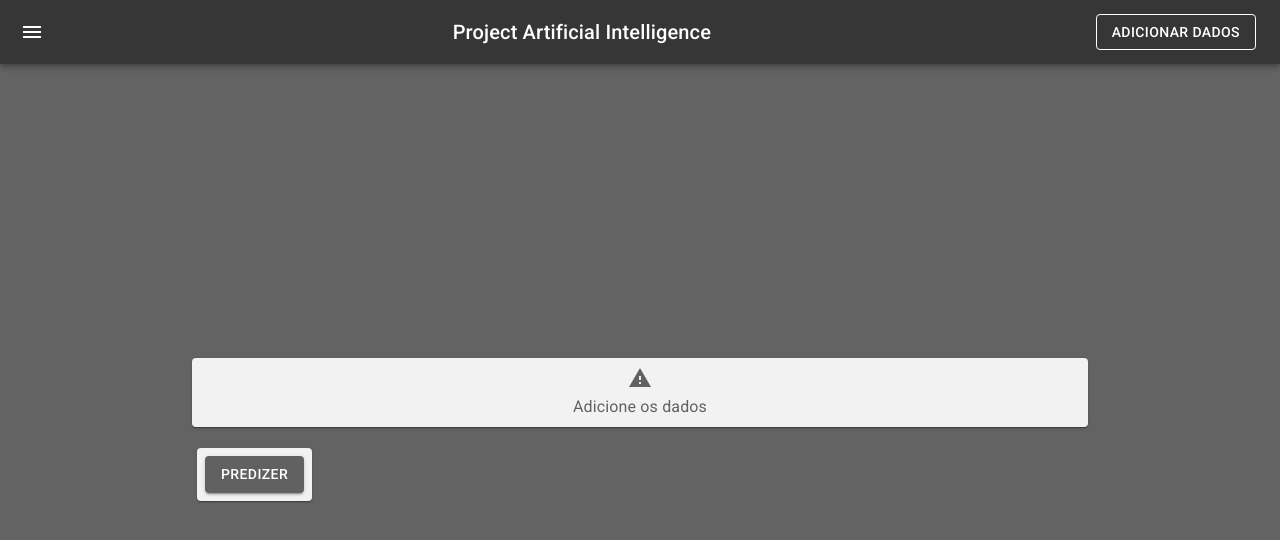
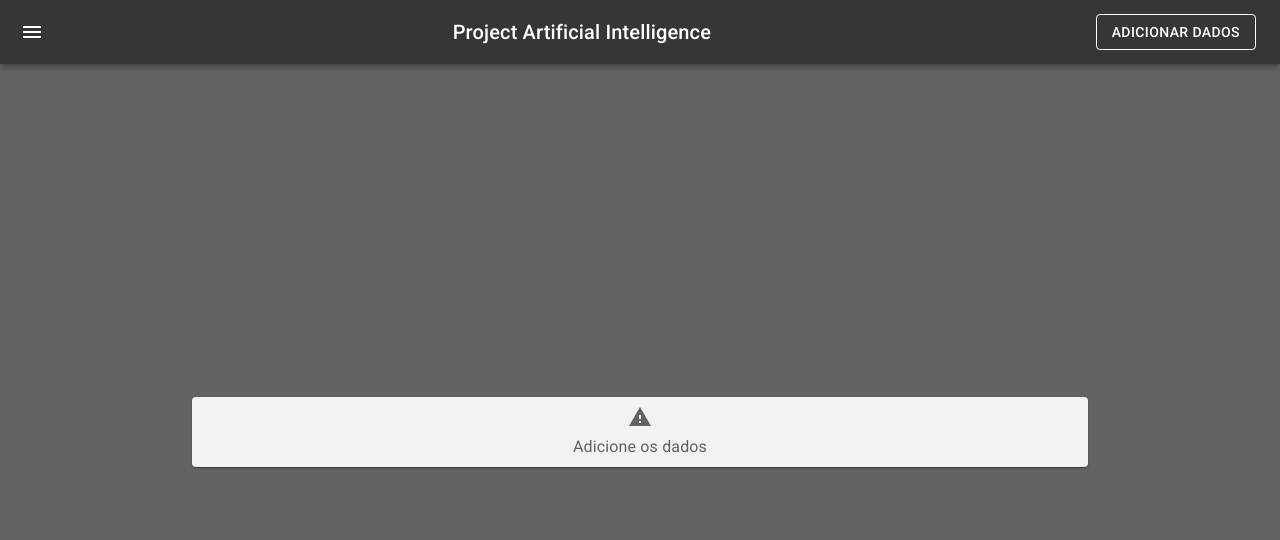
Before and after one commit to isleymartins/IA, a React (Vite) app in the folder frontend/: page / in a window 1280 px wide. Shown: the top 540 px of the page. Built offline with nearby package versions, Linux system fonts and the light colour scheme.

Commit message:
Ajustando a interface

```diff
--- a/frontend/src/components/pages/Form/Conteiner.tsx
+++ b/frontend/src/components/pages/Form/Conteiner.tsx
@@ -107,7 +107,7 @@ const FormComponent: React.FC<FormComponentProp> = ({ modelId, model }: FormComp
           </>
         }
         {
-          modelId &&
+          model &&
           <Grid container size={12}>
             <PredictComponent  modelId={modelId} model={model}/>
           </Grid>
```
